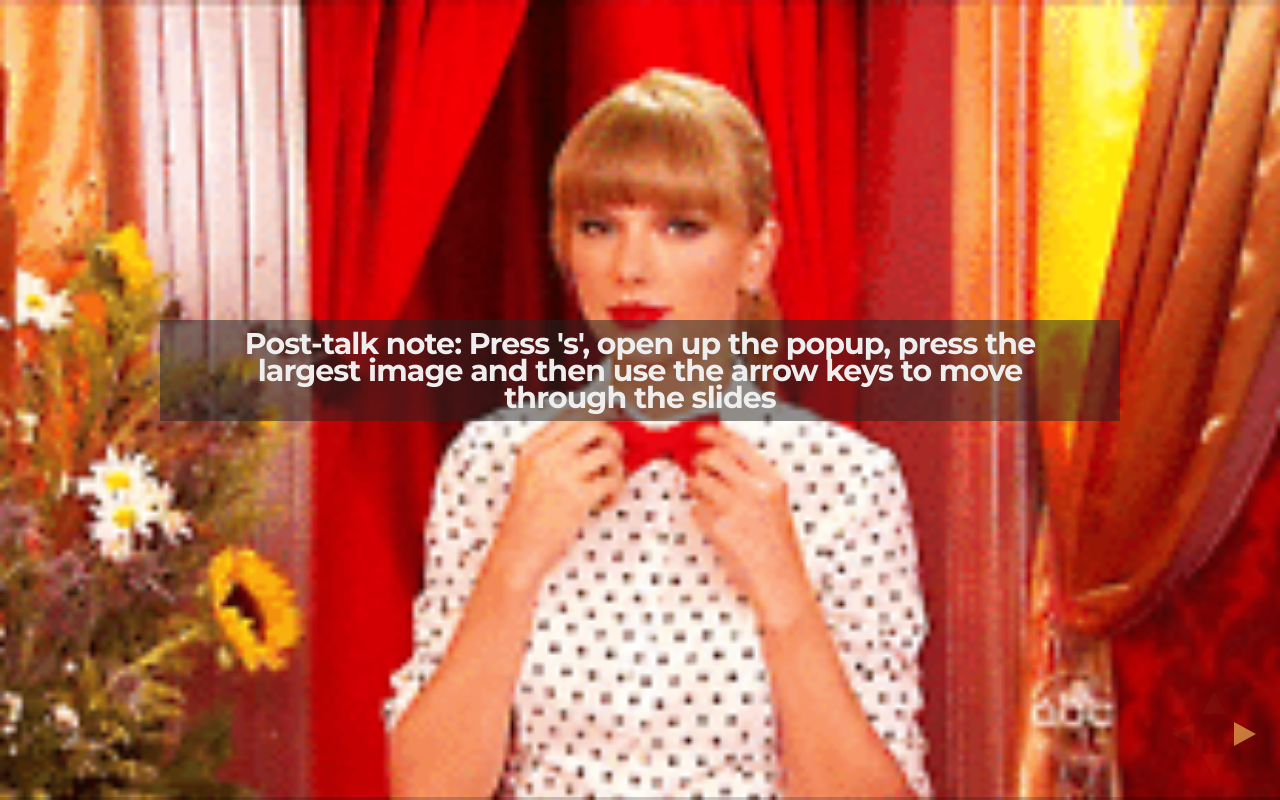
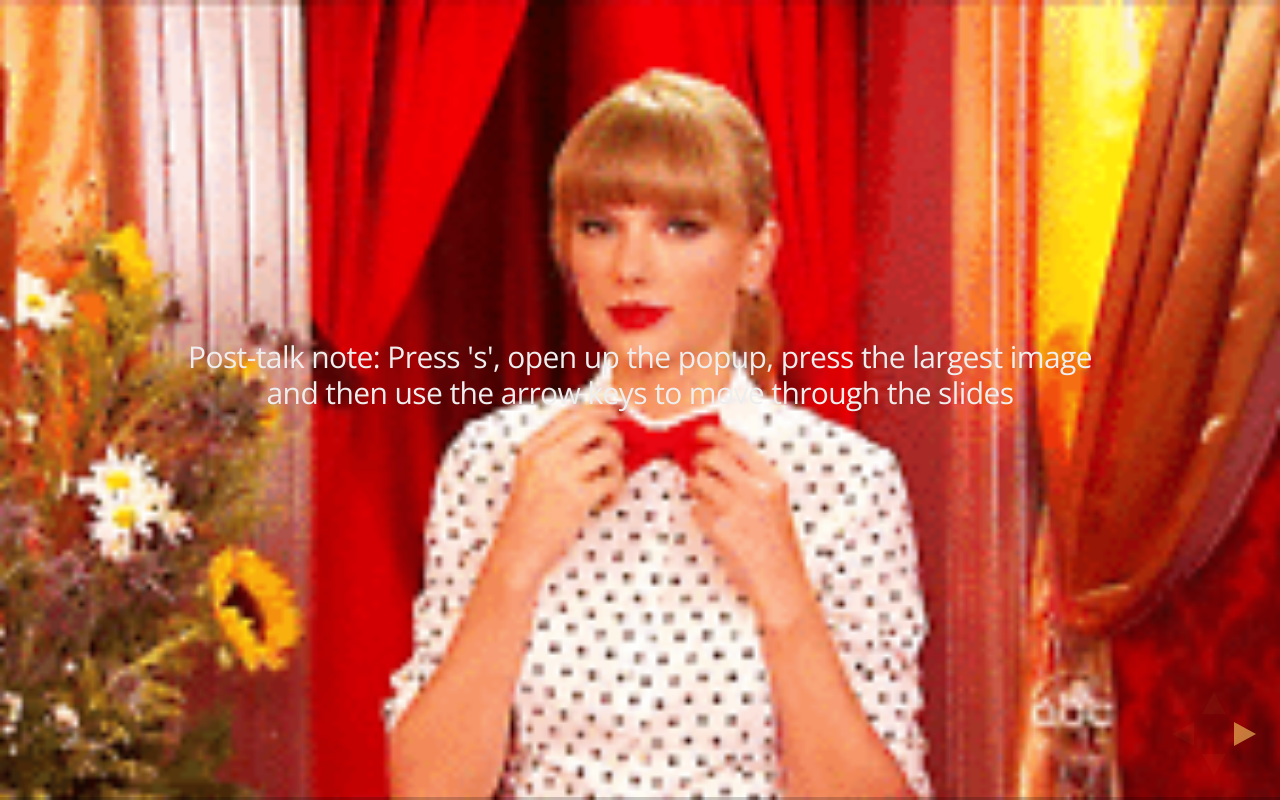
Before and after one commit to ablwr/taylorswift, a website: page index.html in a window 1280 px wide. Drawn offline with nearby package versions, Linux system fonts and the light colour scheme.

Commit message:
downgrade to p tag

```diff
--- a/index.html
+++ b/index.html
@@ -44,8 +44,7 @@
       <div class="slides">
 
          <section data-background="img/bowtie.gif">
-          <h6>Post-talk note: Press 's', open up the popup, press the largest image and then use the arrow keys to move through the slides</h6>
-
+          <p>Post-talk note: Press 's', open up the popup, press the largest image and then use the arrow keys to move through the slides</p>
             <aside class="notes">
             </aside>
           </section>
```
